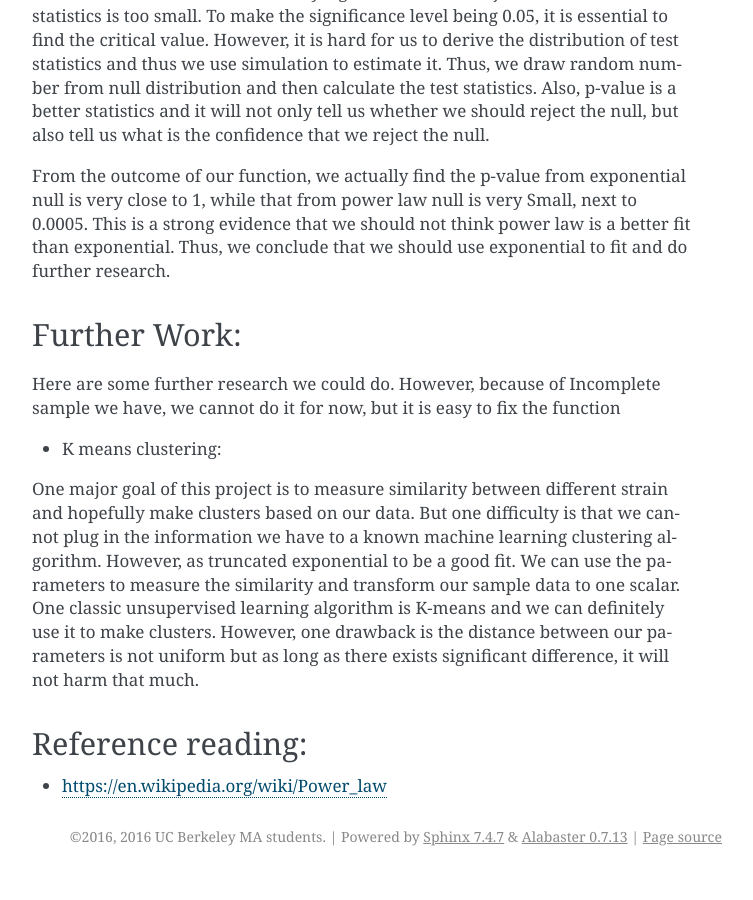
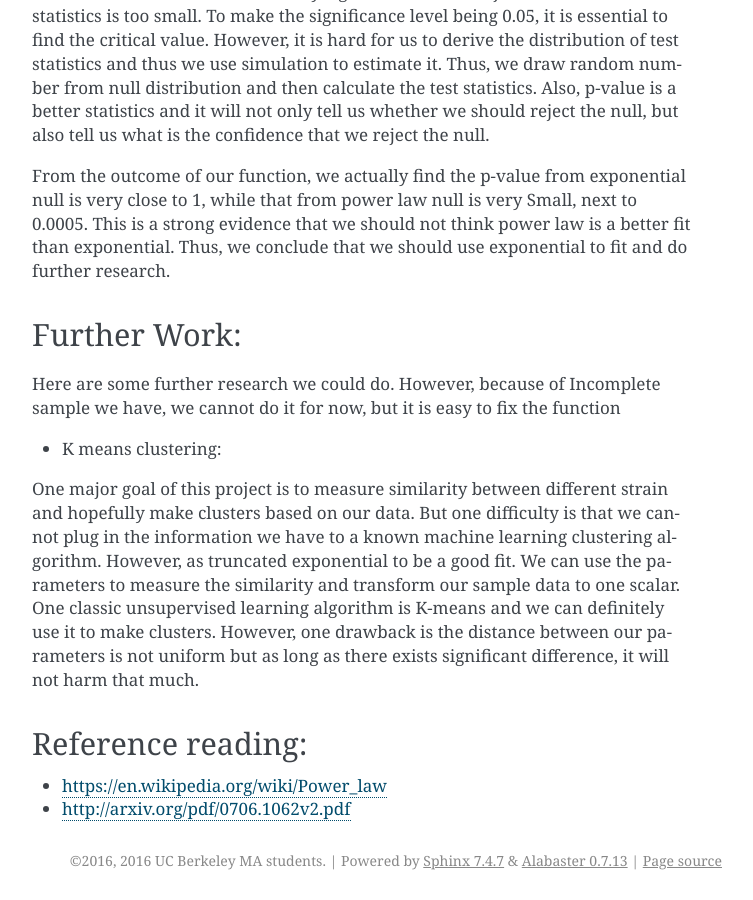
Before and after one commit to z357412526/mousestyles, a Sphinx documentation site: the page built from doc/source/report/distribution.rst, in a window 1280 px wide and 900 px high, scrolled down 6698 px. Shown: the whole window, without its empty margins (388-1141 px from the left). Built offline with Sphinx 7.4.7, drawn with Linux system fonts in a browser that asks for light colours; before the commit the page ends 7574 px from its top, so only the background shows below that; part of the change alters nothing that is shown.

Commit message:
Update Reference

```diff
--- a/doc/source/report/distribution.rst
+++ b/doc/source/report/distribution.rst
@@ -309,3 +309,4 @@ Reference reading:
 ------------------
 
 -  https://en.wikipedia.org/wiki/Power\_law
+-  http://arxiv.org/pdf/0706.1062v2.pdf
```
